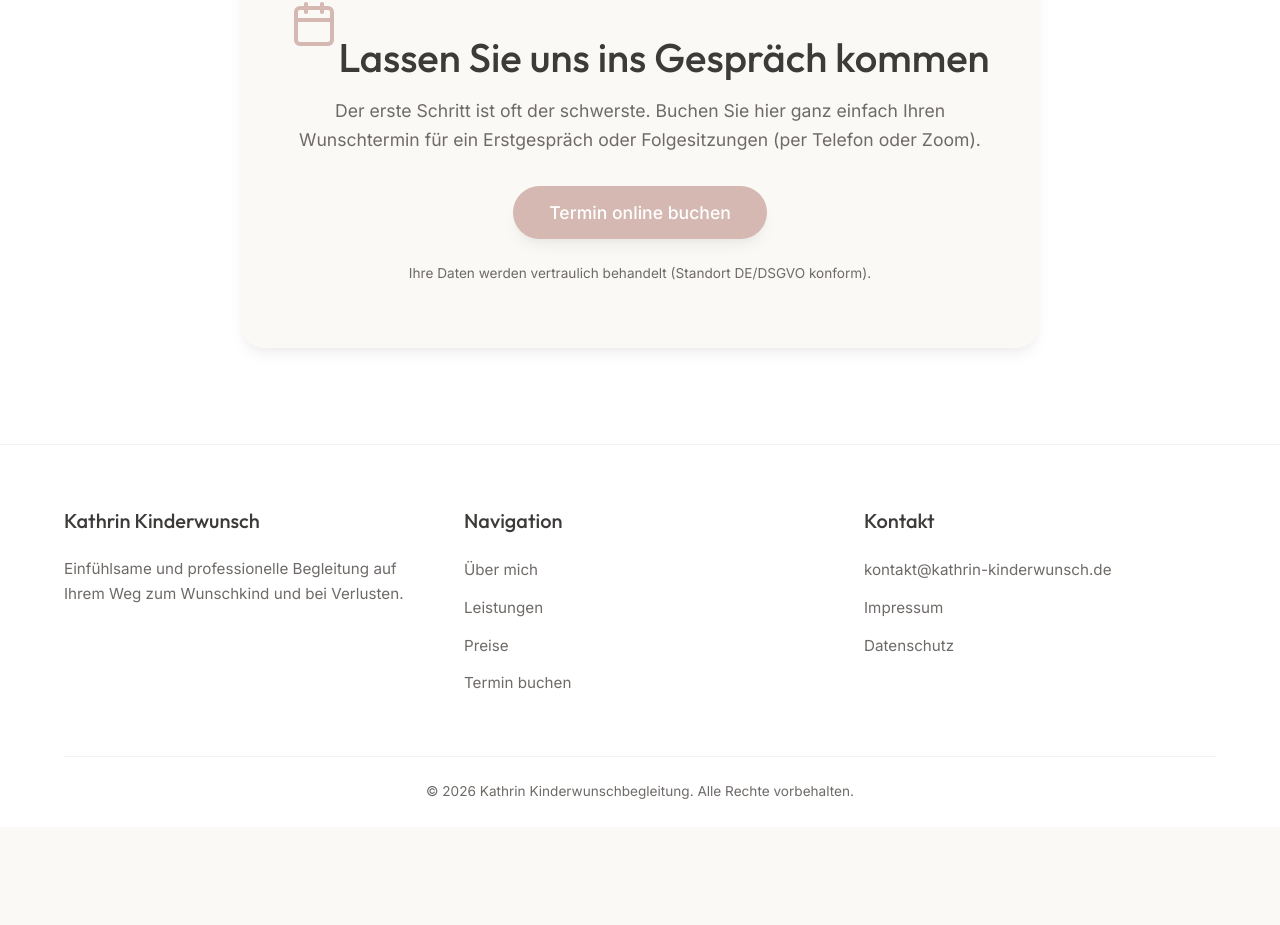
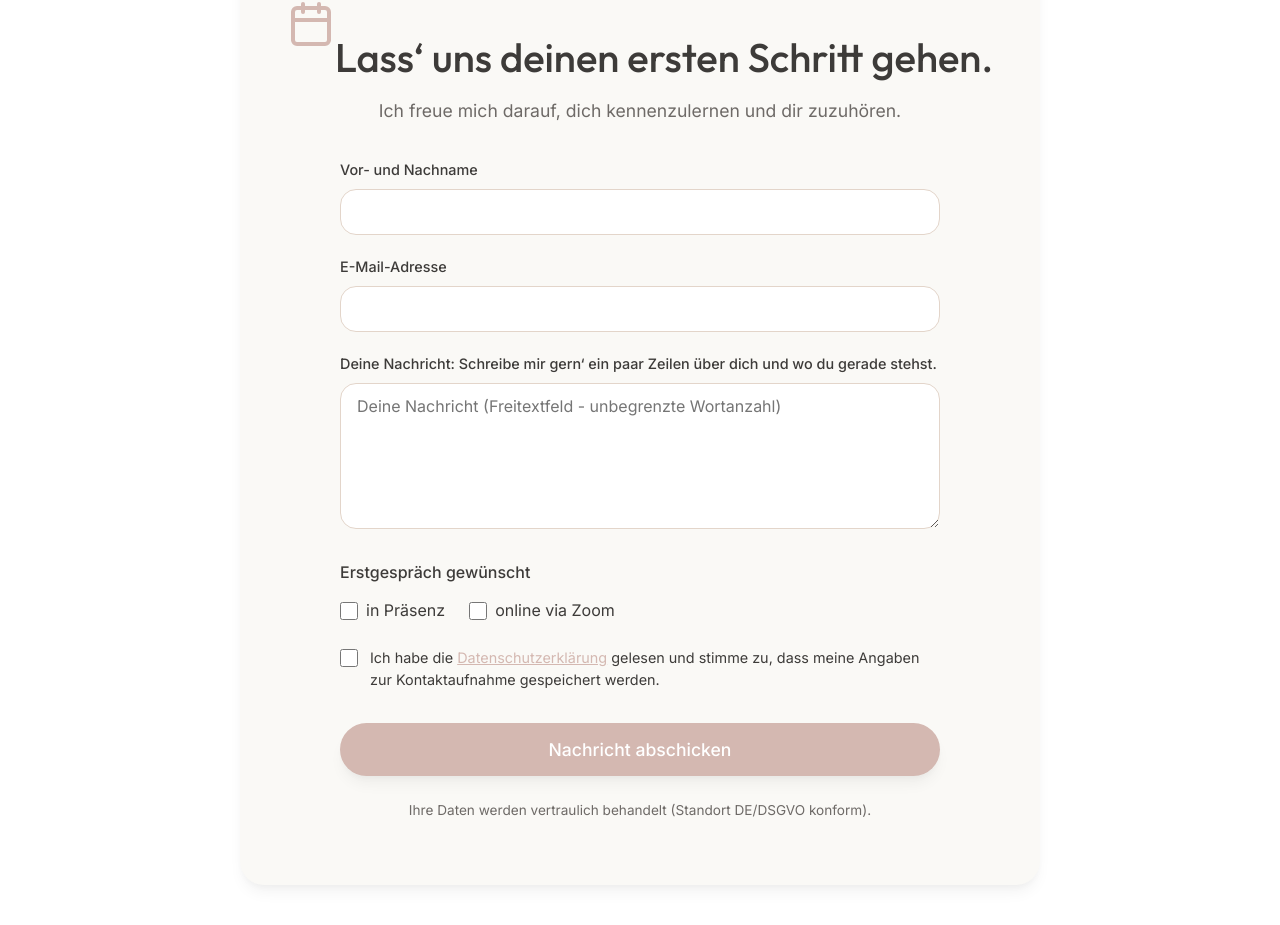
Before and after one commit to nielsinoglindini/kinderwunsch, a React (Vite) app: page / in a window 1280 px wide. Shown: the part 5040-5965 px from the top of the page. Before the commit the page ends 5867 px from the top, so only its background shows below. Built offline with nearby package versions, Linux system fonts and the light colour scheme.

Commit message:
feat: replace booking button with a detailed contact form in App.tsx

```diff
--- a/src/App.tsx
+++ b/src/App.tsx
@@ -6,6 +6,34 @@ import './index.css';
 function App() {
   const [isBookingOpen, setIsBookingOpen] = useState(false);
   const [selectedService, setSelectedService] = useState<'initial' | 'followup' | 'package' | undefined>(undefined);
+
+  const [contactForm, setContactForm] = useState({
+    name: '',
+    email: '',
+    message: '',
+    inPresence: false,
+    onlineZoom: false,
+    privacyAccepted: false
+  });
+  const [contactSubmitted, setContactSubmitted] = useState(false);
+
+  const handleContactChange = (e: React.ChangeEvent<HTMLInputElement | HTMLTextAreaElement>) => {
+    const { name, value, type } = e.target;
+    if (type === 'checkbox') {
+      const target = e.target as HTMLInputElement;
+      setContactForm(prev => ({ ...prev, [name]: target.checked }));
+    } else {
+      setContactForm(prev => ({ ...prev, [name]: value }));
+    }
+  };
+
+  const handleContactSubmit = (e: React.FormEvent) => {
+    e.preventDefault();
+    // Simulate submission
+    setTimeout(() => {
+      setContactSubmitted(true);
+    }, 600);
+  };
 
   const handleOpenBooking = (service?: 'initial' | 'followup' | 'package') => {
     setSelectedService(service);
@@ -363,13 +391,111 @@ function App() {
             boxShadow: 'var(--shadow-md)'
           }}>
             <Calendar size={48} color="var(--color-primary)" style={{ margin: '0 auto 24px' }} />
-            <h2 className="section-title">Lassen Sie uns ins Gespräch kommen</h2>
-            <p className="mb-8" style={{ fontSize: '1.1rem', color: 'var(--color-text-muted)' }}>
-              Der erste Schritt ist oft der schwerste. Buchen Sie hier ganz einfach Ihren Wunschtermin für ein Erstgespräch oder Folgesitzungen (per Telefon oder Zoom).
+            <h2 className="section-title">Lass‘ uns deinen ersten Schritt gehen.</h2>
+            <p className="mb-8" style={{ fontSize: '1.1rem', color: 'var(--color-text-muted)', marginBottom: '32px' }}>
+              Ich freue mich darauf, dich kennenzulernen und dir zuzuhören.
             </p>
-            <button onClick={() => handleOpenBooking()} className="btn btn-primary" style={{ padding: '16px 36px', fontSize: '1.1rem', cursor: 'pointer' }}>
-              Termin online buchen
-            </button>
+
+            {contactSubmitted ? (
+              <div className="animate-fade-in" style={{ padding: '24px', backgroundColor: 'var(--color-bg-secondary)', borderRadius: 'var(--radius-md)' }}>
+                <h3 style={{ fontSize: '1.5rem', marginBottom: '12px', color: 'var(--color-text-main)' }}>Vielen Dank für deine Nachricht!</h3>
+                <p style={{ color: 'var(--color-text-muted)' }}>Ich habe deine Anfrage erhalten und werde mich in Kürze bei dir melden.</p>
+              </div>
+            ) : (
+              <form onSubmit={handleContactSubmit} style={{ textAlign: 'left', maxWidth: '600px', margin: '0 auto' }}>
+                <div className="form-group" style={{ marginBottom: '20px' }}>
+                  <label htmlFor="contact-name" style={{ display: 'block', marginBottom: '8px', fontWeight: 500 }}>Vor- und Nachname</label>
+                  <input
+                    type="text"
+                    id="contact-name"
+                    name="name"
+                    value={contactForm.name}
+                    onChange={handleContactChange}
+                    required
+                    style={{ width: '100%', padding: '12px 16px', border: '1px solid var(--color-accent)', borderRadius: 'var(--radius-md)', backgroundColor: 'var(--color-surface)', fontSize: '1rem' }}
+                  />
+                </div>
+
+                <div className="form-group" style={{ marginBottom: '20px' }}>
+                  <label htmlFor="contact-email" style={{ display: 'block', marginBottom: '8px', fontWeight: 500 }}>E-Mail-Adresse</label>
+                  <input
+                    type="email"
+                    id="contact-email"
+                    name="email"
+                    value={contactForm.email}
+                    onChange={handleContactChange}
+                    required
+                    style={{ width: '100%', padding: '12px 16px', border: '1px solid var(--color-accent)', borderRadius: 'var(--radius-md)', backgroundColor: 'var(--color-surface)', fontSize: '1rem' }}
+                  />
+                </div>
+
+                <div className="form-group" style={{ marginBottom: '24px' }}>
+                  <label htmlFor="contact-message" style={{ display: 'block', marginBottom: '8px', fontWeight: 500 }}>
+                    Deine Nachricht: Schreibe mir gern‘ ein paar Zeilen über dich und wo du gerade stehst.
+                  </label>
+                  <textarea
+                    id="contact-message"
+                    name="message"
+                    rows={6}
+                    value={contactForm.message}
+                    onChange={handleContactChange}
+                    required
+                    placeholder="Deine Nachricht (Freitextfeld - unbegrenzte Wortanzahl)"
+                    style={{ width: '100%', padding: '12px 16px', border: '1px solid var(--color-accent)', borderRadius: 'var(--radius-md)', backgroundColor: 'var(--color-surface)', fontSize: '1rem', resize: 'vertical', fontFamily: 'inherit' }}
+                  />
+                </div>
+
+                <div style={{ marginBottom: '24px' }}>
+                  <label style={{ display: 'block', fontWeight: 500, marginBottom: '12px' }}>Erstgespräch gewünscht</label>
+                  <div style={{ display: 'flex', gap: '24px', flexWrap: 'wrap' }}>
+                    <label style={{ display: 'flex', alignItems: 'center', gap: '8px', cursor: 'pointer', fontWeight: 'normal' }}>
+                      <input
+                        type="checkbox"
+                        name="inPresence"
+                        checked={contactForm.inPresence}
+                        onChange={handleContactChange}
+                        style={{ width: '18px', height: '18px', cursor: 'pointer', accentColor: 'var(--color-primary)' }}
+                      />
+                      <span>in Präsenz</span>
+                    </label>
+                    <label style={{ display: 'flex', alignItems: 'center', gap: '8px', cursor: 'pointer', fontWeight: 'normal' }}>
+                      <input
+                        type="checkbox"
+                        name="onlineZoom"
+                        checked={contactForm.onlineZoom}
+                        onChange={handleContactChange}
+                        style={{ width: '18px', height: '18px', cursor: 'pointer', accentColor: 'var(--color-primary)' }}
+                      />
+                      <span>online via Zoom</span>
+                    </label>
+                  </div>
+                </div>
+
+                <div style={{ marginBottom: '32px' }}>
+                  <label style={{ display: 'flex', alignItems: 'flex-start', gap: '12px', cursor: 'pointer', fontWeight: 'normal', fontSize: '0.9rem', lineHeight: '1.5' }}>
+                    <input
+                      type="checkbox"
+                      name="privacyAccepted"
+                      checked={contactForm.privacyAccepted}
+                      onChange={handleContactChange}
+                      required
+                      style={{ width: '18px', height: '18px', marginTop: '2px', cursor: 'pointer', accentColor: 'var(--color-primary)', flexShrink: 0 }}
+                    />
+                    <span>
+                      Ich habe die <a href="#datenschutz" style={{ color: 'var(--color-primary)', textDecoration: 'underline' }}>Datenschutzerklärung</a> gelesen und stimme zu, dass meine Angaben zur Kontaktaufnahme gespeichert werden.
+                    </span>
+                  </label>
+                </div>
+
+                <button
+                  type="submit"
+                  className="btn btn-primary"
+                  style={{ width: '100%', padding: '16px', fontSize: '1.1rem', cursor: 'pointer', display: 'block' }}
+                >
+                  Nachricht abschicken
+                </button>
+              </form>
+            )}
             <p style={{ fontSize: '0.85rem', color: 'var(--color-text-muted)', marginTop: '24px' }}>
               Ihre Daten werden vertraulich behandelt (Standort DE/DSGVO konform).
             </p>
```
